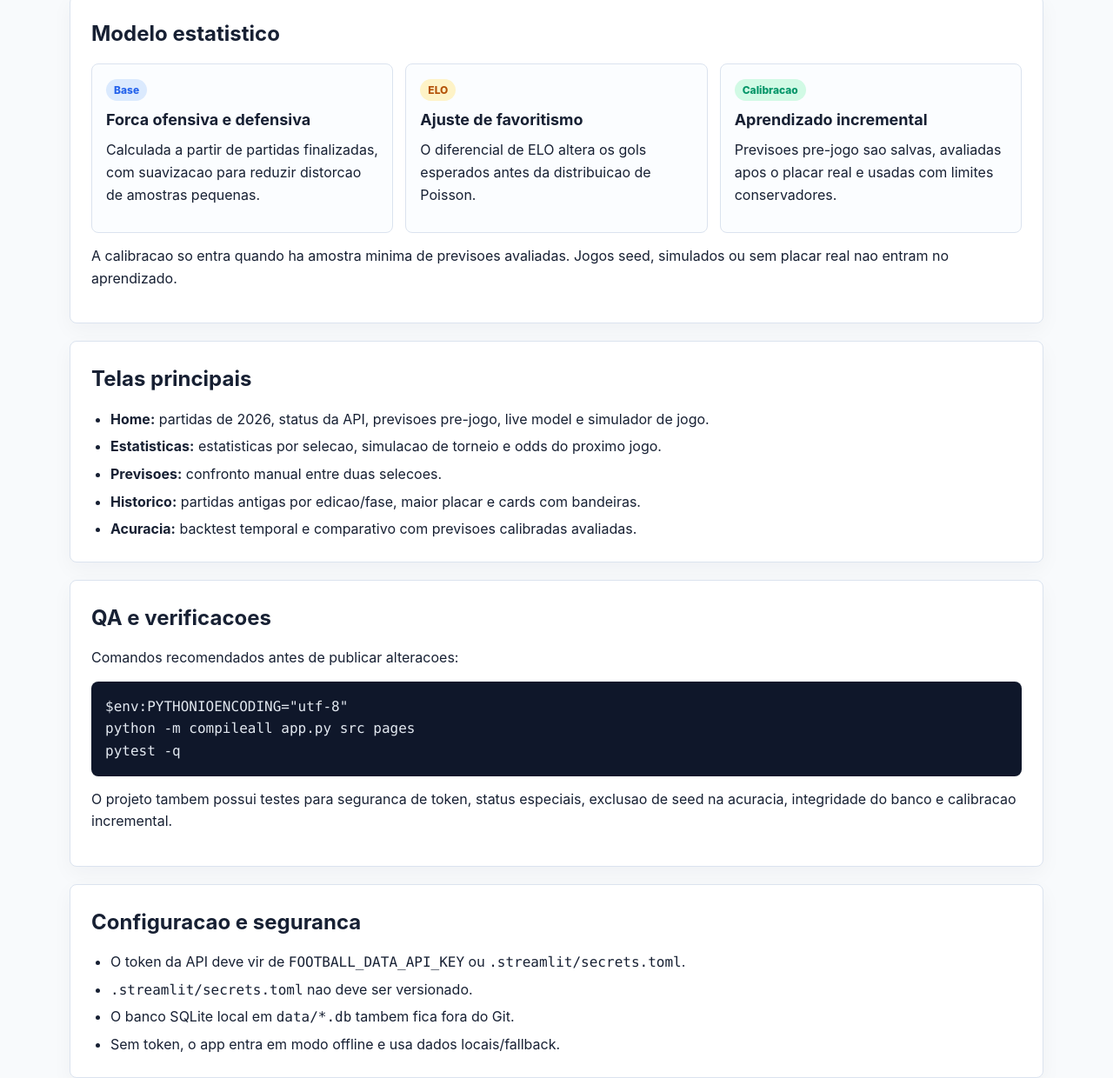
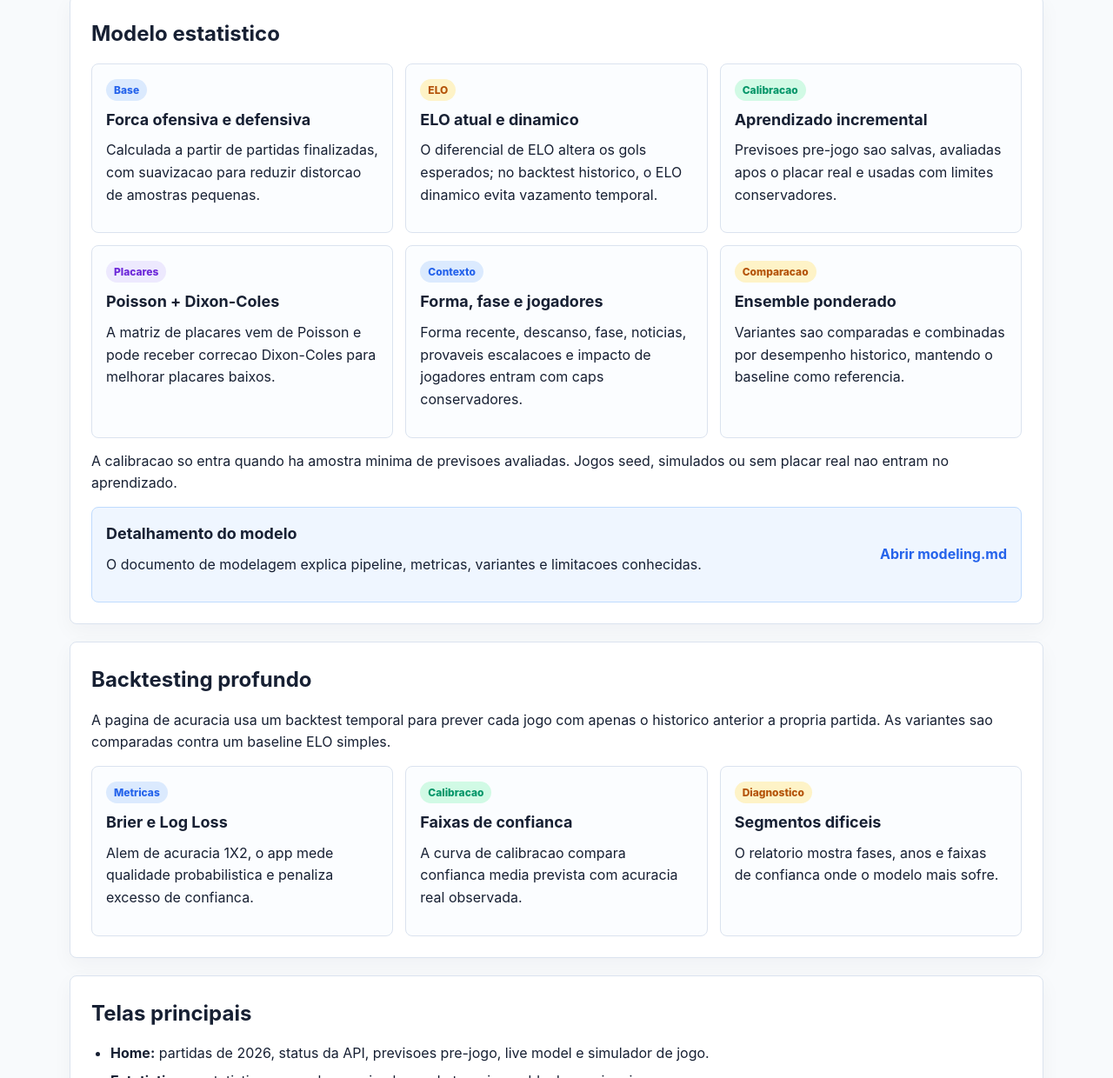
Before and after one commit to vinisann/FuteBot, a plain HTML site: page docs/index.html in a window 1280 px wide. Shown: the part 1560-2800 px from the top of the page at 87% size. Drawn offline with Linux system fonts and the light colour scheme.

Commit message:
docs: update model and backtesting documentation

```diff
--- a/docs/index.html
+++ b/docs/index.html
@@ -223,6 +223,7 @@
       <a href="#setup">Setup</a>
       <a href="#data">Dados</a>
       <a href="#model">Modelo</a>
+      <a href="#backtesting">Backtesting</a>
       <a href="#screens">Telas</a>
       <a href="#qa">QA</a>
       <a href="#security">Seguranca</a>
@@ -250,8 +251,8 @@
         </div>
         <div class="card">
           <span class="tag violet">Previsoes</span>
-          <h3>Poisson + ELO</h3>
-          <p>Calcula xG, placar provavel, probabilidades 1X2 e simulacoes de torneio.</p>
+          <h3>Poisson, ELO e ensemble</h3>
+          <p>Calcula xG, placar provavel, probabilidades 1X2, simulacoes e comparativos entre variantes.</p>
         </div>
       </div>
       <div class="flow-link">
@@ -297,19 +298,66 @@ streamlit run app.py</code></pre>
         </div>
         <div class="card">
           <span class="tag amber">ELO</span>
-          <h3>Ajuste de favoritismo</h3>
-          <p>O diferencial de ELO altera os gols esperados antes da distribuicao de Poisson.</p>
+          <h3>ELO atual e dinamico</h3>
+          <p>O diferencial de ELO altera os gols esperados; no backtest historico, o ELO dinamico evita vazamento temporal.</p>
         </div>
         <div class="card">
           <span class="tag green">Calibracao</span>
           <h3>Aprendizado incremental</h3>
           <p>Previsoes pre-jogo sao salvas, avaliadas apos o placar real e usadas com limites conservadores.</p>
         </div>
+        <div class="card">
+          <span class="tag violet">Placares</span>
+          <h3>Poisson + Dixon-Coles</h3>
+          <p>A matriz de placares vem de Poisson e pode receber correcao Dixon-Coles para melhorar placares baixos.</p>
+        </div>
+        <div class="card">
+          <span class="tag blue">Contexto</span>
+          <h3>Forma, fase e jogadores</h3>
+          <p>Forma recente, descanso, fase, noticias, provaveis escalacoes e impacto de jogadores entram com caps conservadores.</p>
+        </div>
+        <div class="card">
+          <span class="tag amber">Comparacao</span>
+          <h3>Ensemble ponderado</h3>
+          <p>Variantes sao comparadas e combinadas por desempenho historico, mantendo o baseline como referencia.</p>
+        </div>
       </div>
       <p style="margin-top: 14px;">
         A calibracao so entra quando ha amostra minima de previsoes avaliadas. Jogos seed, simulados ou sem placar real
         nao entram no aprendizado.
       </p>
+      <div class="flow-link">
+        <div>
+          <h3>Detalhamento do modelo</h3>
+          <p>O documento de modelagem explica pipeline, metricas, variantes e limitacoes conhecidas.</p>
+        </div>
+        <a href="./modeling.md">Abrir modeling.md</a>
+      </div>
+    </section>
+
+    <section id="backtesting">
+      <h2>Backtesting profundo</h2>
+      <p>
+        A pagina de acuracia usa um backtest temporal para prever cada jogo com apenas o historico anterior
+        a propria partida. As variantes sao comparadas contra um baseline ELO simples.
+      </p>
+      <div class="grid">
+        <div class="card">
+          <span class="tag blue">Metricas</span>
+          <h3>Brier e Log Loss</h3>
+          <p>Alem de acuracia 1X2, o app mede qualidade probabilistica e penaliza excesso de confianca.</p>
+        </div>
+        <div class="card">
+          <span class="tag green">Calibracao</span>
+          <h3>Faixas de confianca</h3>
+          <p>A curva de calibracao compara confianca media prevista com acuracia real observada.</p>
+        </div>
+        <div class="card">
+          <span class="tag amber">Diagnostico</span>
+          <h3>Segmentos dificeis</h3>
+          <p>O relatorio mostra fases, anos e faixas de confianca onde o modelo mais sofre.</p>
+        </div>
+      </div>
     </section>
 
     <section id="screens">
@@ -319,7 +367,7 @@ streamlit run app.py</code></pre>
         <li><strong>Estatisticas:</strong> estatisticas por selecao, simulacao de torneio e odds do proximo jogo.</li>
         <li><strong>Previsoes:</strong> confronto manual entre duas selecoes.</li>
         <li><strong>Historico:</strong> partidas antigas por edicao/fase, maior placar e cards com bandeiras.</li>
-        <li><strong>Acuracia:</strong> backtest temporal e comparativo com previsoes calibradas avaliadas.</li>
+        <li><strong>Acuracia:</strong> backtest temporal, baseline ELO, variantes avancadas, calibracao, segmentos fracos e previsoes calibradas avaliadas.</li>
       </ul>
     </section>
 
@@ -331,7 +379,8 @@ python -m compileall app.py src pages
 pytest -q</code></pre>
       <p style="margin-top: 14px;">
         O projeto tambem possui testes para seguranca de token, status especiais, exclusao de seed na acuracia,
-        integridade do banco e calibracao incremental.
+        integridade do banco, calibracao incremental, ELO dinamico, Dixon-Coles, contexto, ensemble,
+        jogadores/desfalques e backtesting profundo.
       </p>
     </section>
 
```
Also changed, not shown: 3 other files.
